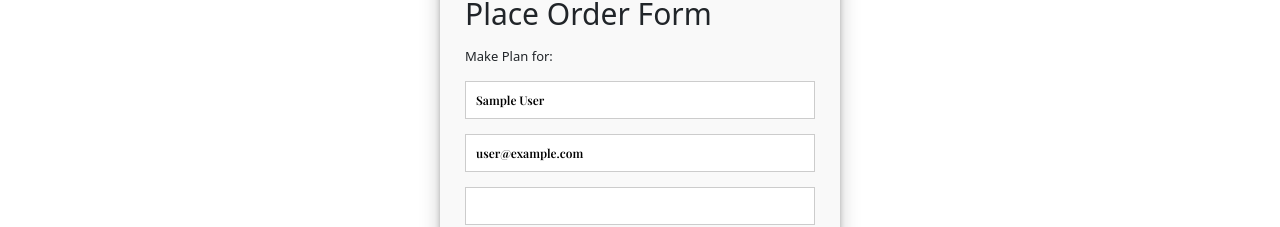
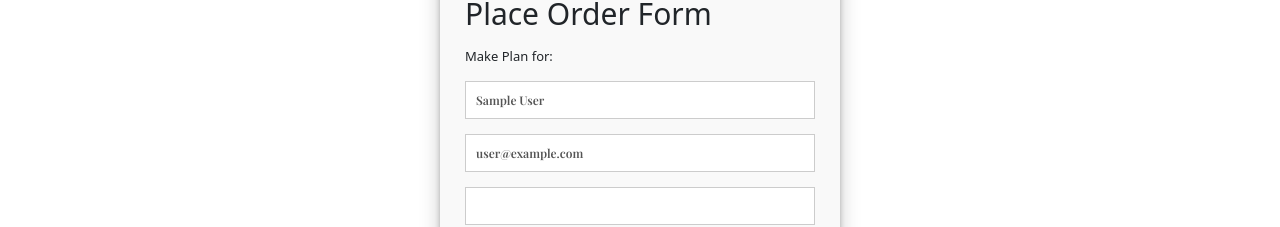
Before and after one commit to Imran122/tourism-website-client-side, a React (Create React App) app: page /placeorder/1 in a window 1280 px wide. Shown: the part 358-585 px from the top of the page. Built offline with nearby package versions, Linux system fonts and the light colour scheme; no server answers; sample sign-in values are in the browser's storage; a web font is replaced by a local one.

Commit message:
manage order2

```diff
--- a/src/components/PlaceOrder/PlaceOrder.js
+++ b/src/components/PlaceOrder/PlaceOrder.js
@@ -63,16 +63,16 @@ const PlaceOrder = () => {
                     <h3>Place Order Form</h3>
                     <h4>Make Plan for: <span className="service-order-name">{service.name}</span></h4>
                     <fieldset>
-                        <input type="text" {...register("name")} defaultValue={user.displayName} />
+                        <input type="text" {...register("name")} defaultValue={user.displayName} disabled />
                     </fieldset>
                     <fieldset>
-                        <input type="email" {...register("email")} defaultValue={user.email} />
+                        <input type="email" {...register("email")} defaultValue={user.email} disabled />
                     </fieldset>
                     <fieldset>
-                        <input type="text" {...register("servicename")} defaultValue={service.name} />
+                        <input type="text" {...register("servicename")} defaultValue={service.name} disabled />
                     </fieldset>
                     <fieldset>
-                        <input type="text" {...register("price")} defaultValue={service.price} />
+                        <input type="text" {...register("price")} defaultValue={service.price} disabled />
                     </fieldset>
                     <fieldset>
                         <input type="text" {...register("phone")} />
```
